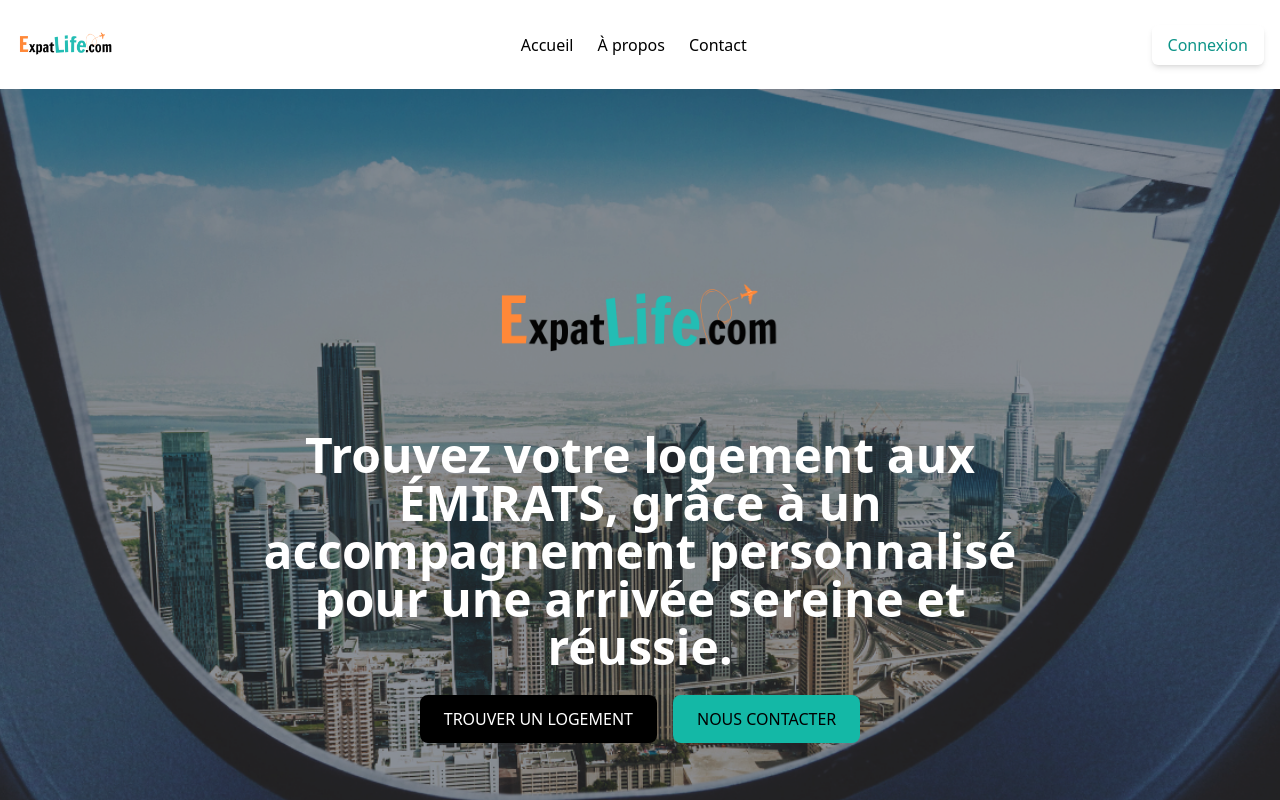
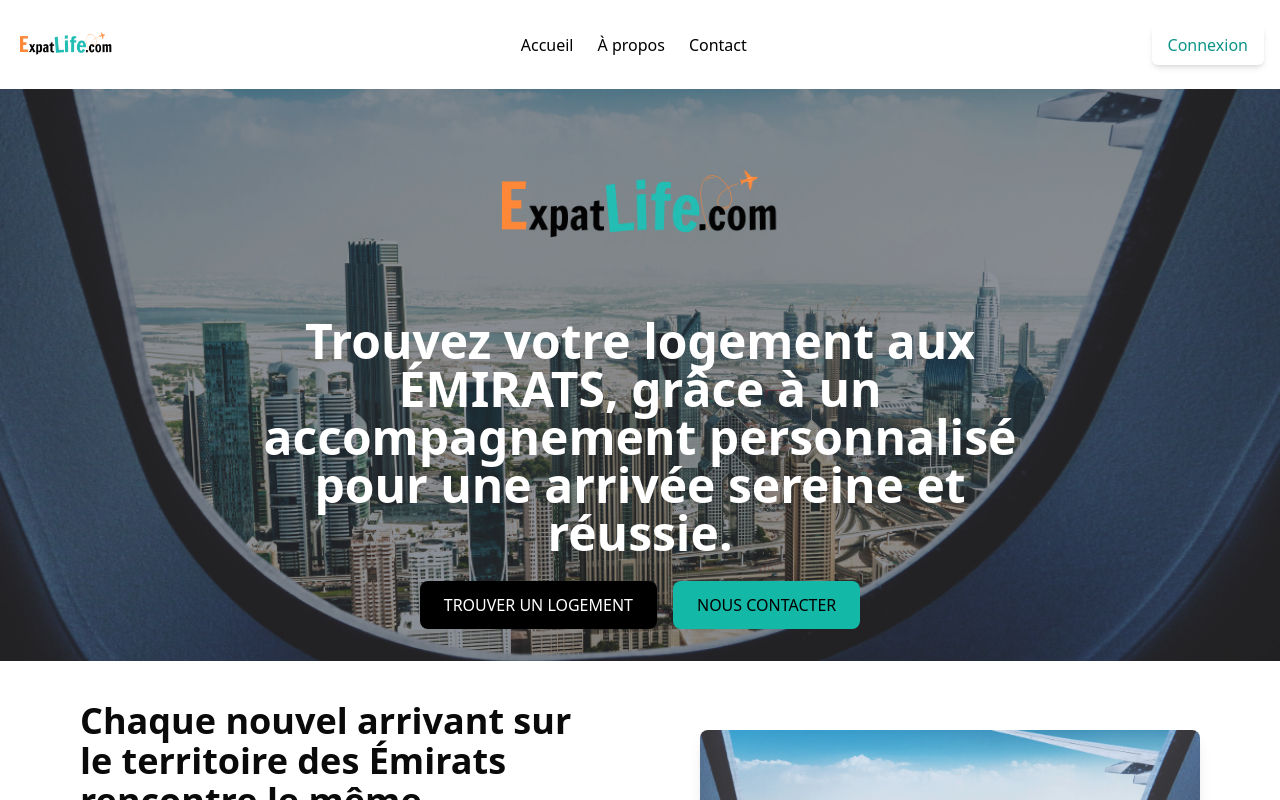
Before and after one commit to tiray972/ExpatLife, a Next.js app: page / in a window 1280 px wide. Shown: the top 800 px of the page. Built offline with nearby package versions, Linux system fonts and the light colour scheme; no server answers.

Commit message:
hero update

```diff
--- a/src/app/page.js
+++ b/src/app/page.js
@@ -60,7 +60,7 @@ export default function Home() {
        <Header />
       {/* Hero Section */}
       <section
-        className="relative h-screen flex items-center justify-center bg-cover bg-center"
+        className="relative min-h-12 py-8 flex items-center justify-center bg-cover bg-center"
         style={{ backgroundImage: 'url("/images/background.png")' }}
       >
         <div className="absolute inset-0 bg-black bg-opacity-40"></div>
```
